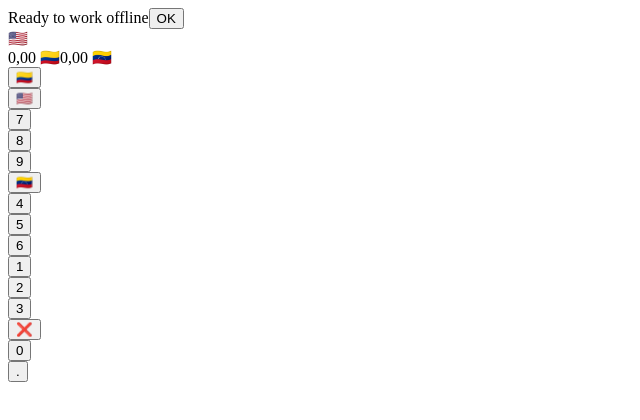
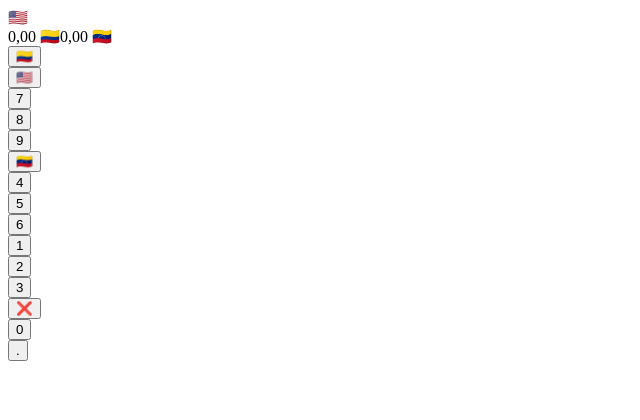
Before and after one commit to omarbastos/feematic, a React (Vite) app: page / in a window 1280 px wide. Shown: the top 420 px of the page, without its empty margins (0-640 px from the left). Built offline with nearby package versions, Linux system fonts and the light colour scheme.

Commit message:
Remove autoupdate

```diff
--- a/src/components/App.tsx
+++ b/src/components/App.tsx
@@ -1,31 +1,8 @@
 import Calculator from 'pages/Calculator'
-import { useState } from 'react'
-
-import { registerSW } from 'virtual:pwa-register'
-
-const updateSW = registerSW({
-  onOfflineReady() {}
-})
 
 function App() {
-  const [showUpdateSW, setShowUpdateSW] = useState<boolean>(true)
-  const handleOk = () => {
-    setShowUpdateSW(false)
-    updateSW()
-  }
   return (
     <div className="bg-[#DAF0FF] flex min-w-screen min-h-screen justify-center items-center">
-      {showUpdateSW && (
-        <div className="w-80 px-4 py-2 rounded-lg fixed bottom-0 right-0 flex justify-between items-center bg-gray-300 ">
-          <span className="text-gray-900 text-sm">Ready to work offline</span>
-          <button
-            onClick={handleOk}
-            className="bg-cyan-500 hover:bg-blue text-blue-dark hover:text-white px-4 border border-blue hover:border-transparent rounded"
-          >
-            OK
-          </button>
-        </div>
-      )}
       <Calculator />
     </div>
   )
```
